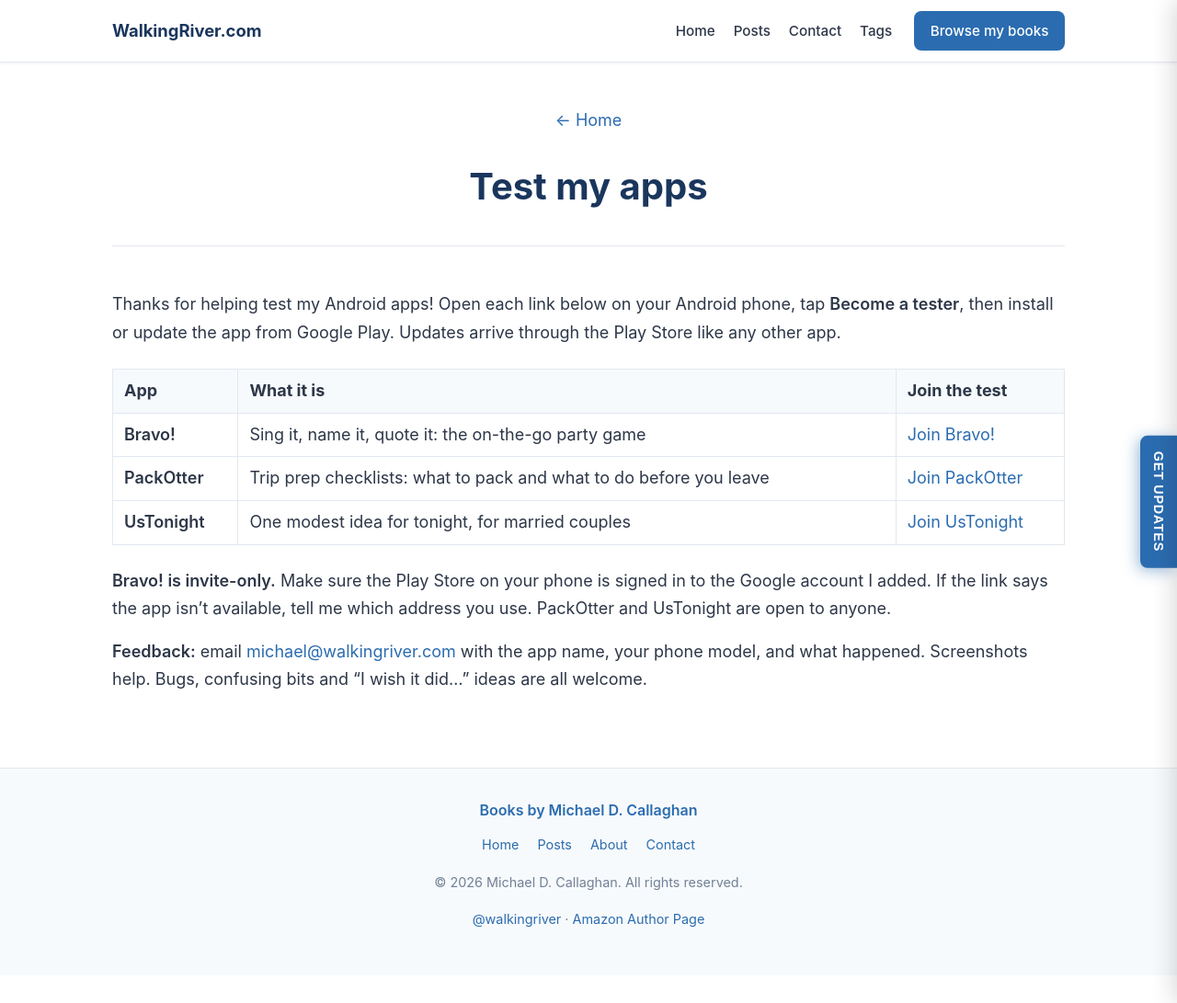
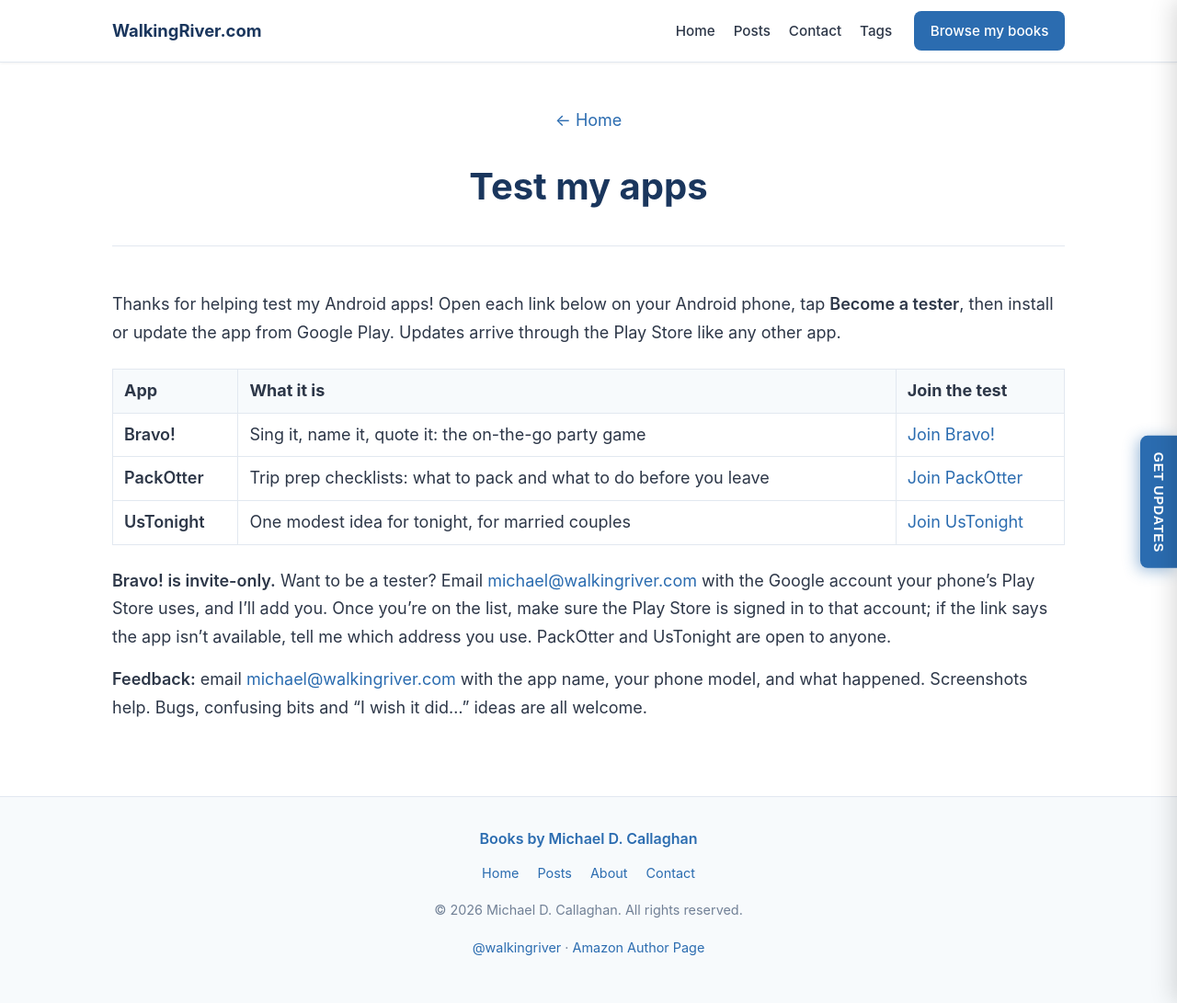
Before and after one commit to walkingriver/walkingriver.github.io, a Jekyll site: the page built from beta/index.md, in a window 1280 px wide and 1091 px high. Shown: the whole window at 92% size. Built offline with Jekyll 4.4.1, drawn with Linux system fonts in a browser that asks for light colours.

Commit message:
Beta page: invite Bravo! testers to email for access
Co-Authored-By: Claude Opus 5.5 <noreply@anthropic.com>

```diff
--- a/beta/index.md
+++ b/beta/index.md
@@ -15,8 +15,11 @@ then install or update the app from Google Play. Updates arrive through the Play
 | **PackOtter** | Trip prep checklists: what to pack and what to do before you leave | [Join PackOtter](https://play.google.com/apps/testing/com.walkingriver.packotter) |
 | **UsTonight** | One modest idea for tonight, for married couples | [Join UsTonight](https://play.google.com/apps/testing/com.walkingriver.covenantcouples) |
 
-**Bravo! is invite-only.** Make sure the Play Store on your phone is signed in to the Google account I added. If
-the link says the app isn't available, tell me which address you use. PackOtter and UsTonight are open to anyone.
+**Bravo! is invite-only.** Want to be a tester? Email
+[michael@walkingriver.com](mailto:michael@walkingriver.com?subject=Bravo%20beta%20tester) with the Google account your
+phone's Play Store uses, and I'll add you. Once you're on the list, make sure the Play Store is signed in to that
+account; if the link says the app isn't available, tell me which address you use. PackOtter and UsTonight are open
+to anyone.
 
 **Feedback:** email [michael@walkingriver.com](mailto:michael@walkingriver.com) with the app name, your phone
 model, and what happened. Screenshots help. Bugs, confusing bits and "I wish it did…" ideas are all welcome.
```
